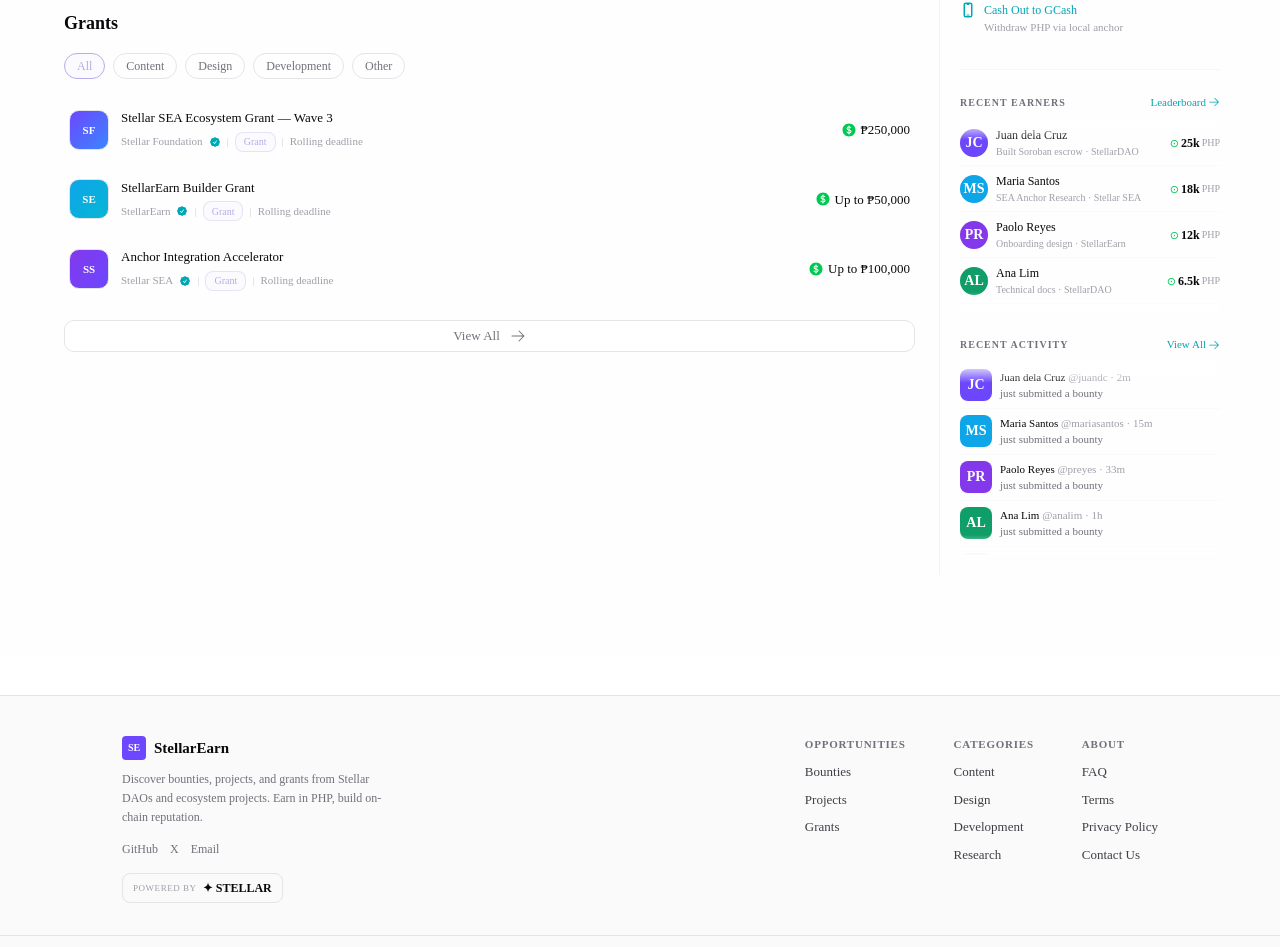
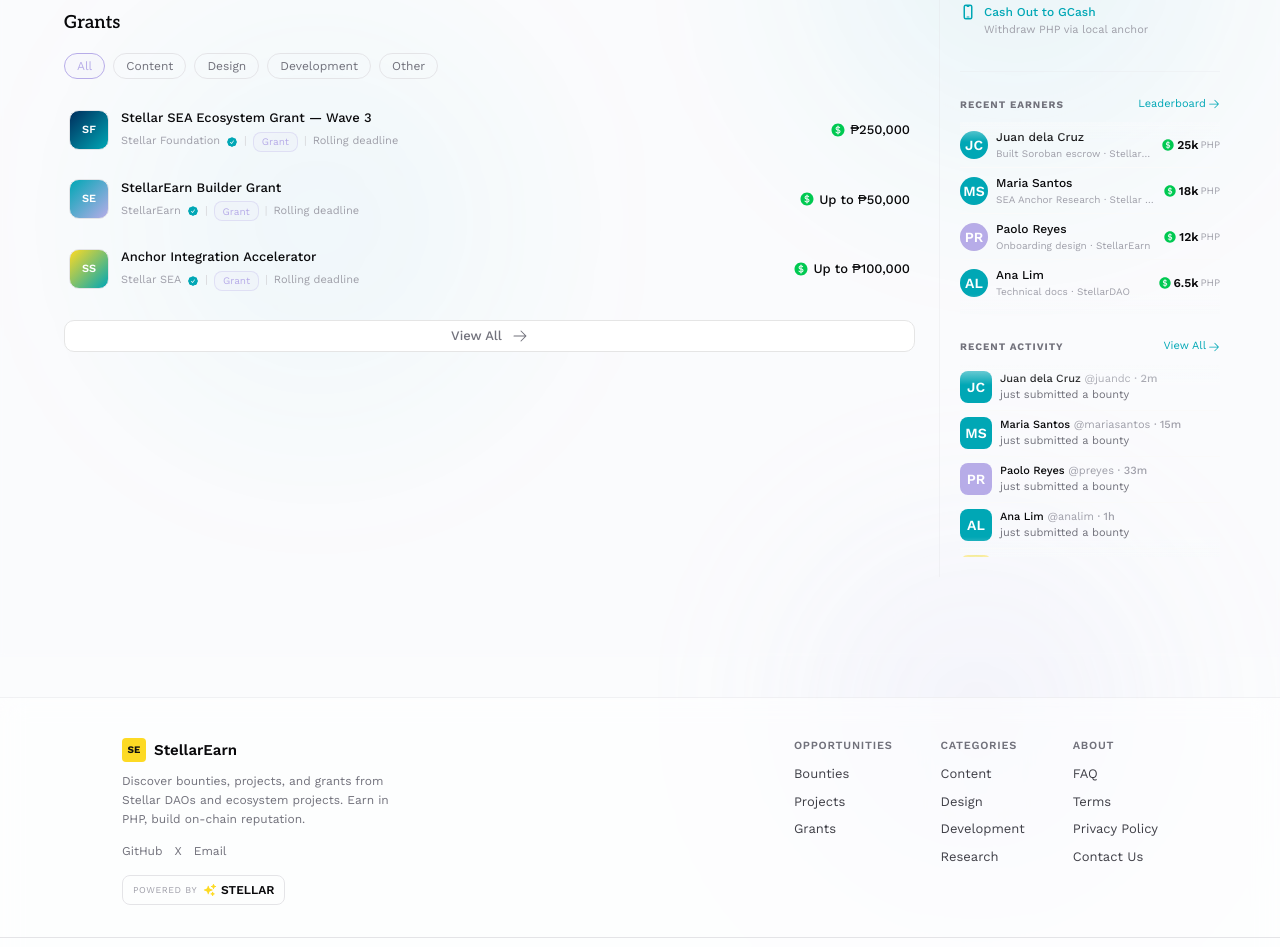
Before and after one commit to sunkissedmemento/StellarEarn, a Next.js app: page / in a window 1280 px wide. Shown: the part 908-1855 px from the top of the page. Built offline with nearby package versions, Linux system fonts and the light colour scheme.

Commit message:
style(ui): finalize shadcn component refactoring

```diff
--- a/app/globals.css
+++ b/app/globals.css
@@ -9,7 +9,7 @@
   --color-foreground: var(--foreground);
   --font-sans: var(--font-sans);
   --font-mono: var(--font-geist-mono);
-  --font-heading: var(--font-sans);
+  --font-heading: var(--font-heading);
   --color-sidebar-ring: var(--sidebar-ring);
   --color-sidebar-border: var(--sidebar-border);
   --color-sidebar-accent-foreground: var(--sidebar-accent-foreground);
@@ -46,7 +46,26 @@
   --radius-2xl: calc(var(--radius) * 1.8);
   --radius-3xl: calc(var(--radius) * 2.2);
   --radius-4xl: calc(var(--radius) * 2.6);
+
+  --color-stellar-yellow: #FDDA24;
+  --color-stellar-black: #0F0F0F;
+  --color-stellar-white: #F6F7F8;
+  --color-stellar-gray: #D6D2C4;
+  --color-stellar-lavender: #B7ACE8;
+  --color-stellar-teal: #00A7B5;
+  --color-stellar-navy: #002E5D;
 }
+
+@utility bg-stellar-fluid {
+  background: linear-gradient(135deg, #002E5D 0%, #00A7B5 30%, #B7ACE8 70%, #FDDA24 100%);
+}
+
+@utility bg-stellar-cosmic {
+  background: linear-gradient(135deg, #0F0F0F 0%, #002E5D 50%, #B7ACE8 100%);
+  background-size: 200% 200%;
+  animation: stellar-cosmic-flow 18s ease infinite;
+}
+
 
 :root {
   --background: oklch(1 0 0);
@@ -127,9 +146,18 @@
   html {
     @apply font-sans;
   }
+  h1, h2, h3, h4, h5, h6 {
+    @apply font-heading;
+  }
 }
 
 @keyframes scroll-up {
   from { transform: translateY(0); }
   to { transform: translateY(-50%); }
 }
+
+@keyframes stellar-cosmic-flow {
+  0% { background-position: 0% 50%; }
+  50% { background-position: 100% 50%; }
+  100% { background-position: 0% 50%; }
+}
--- a/app/layout.tsx
+++ b/app/layout.tsx
@@ -1,12 +1,17 @@
 import type { Metadata } from "next";
-import { Geist, Geist_Mono } from "next/font/google";
+import { Work_Sans, Aleo, Geist_Mono } from "next/font/google";
 import { Toaster } from "@/components/ui/sonner";
 import { Header } from "@/components/layout/header";
 import { Footer } from "@/components/layout/footer";
 import "./globals.css";
 
-const geistSans = Geist({
-  variable: "--font-geist-sans",
+const workSans = Work_Sans({
+  variable: "--font-sans",
+  subsets: ["latin"],
+});
+
+const aleo = Aleo({
+  variable: "--font-heading",
   subsets: ["latin"],
 });
 
@@ -28,11 +33,18 @@
   return (
     <html
       lang="en"
-      className={`${geistSans.variable} ${geistMono.variable} h-full antialiased`}
+      className={`${workSans.variable} ${aleo.variable} ${geistMono.variable} h-full antialiased`}
     >
-      <body className="flex min-h-full flex-col font-sans text-zinc-950">
+      <body className="relative flex min-h-full flex-col font-sans text-zinc-950 bg-slate-50/50">
+        {/* Ambient Glow Blobs */}
+        <div className="pointer-events-none absolute inset-0 overflow-hidden -z-10">
+          <div className="absolute top-[10%] left-[5%] h-[350px] w-[350px] rounded-full bg-[#B7ACE8]/15 blur-[100px] animate-pulse" style={{ animationDuration: "12s" }} />
+          <div className="absolute top-[35%] right-[5%] h-[400px] w-[400px] rounded-full bg-[#00A7B5]/12 blur-[120px] animate-pulse" style={{ animationDuration: "16s", animationDelay: "2s" }} />
+          <div className="absolute bottom-[30%] left-[10%] h-[380px] w-[380px] rounded-full bg-[#00A7B5]/10 blur-[110px] animate-pulse" style={{ animationDuration: "14s", animationDelay: "1s" }} />
+          <div className="absolute bottom-[5%] right-[10%] h-[350px] w-[350px] rounded-full bg-[#B7ACE8]/15 blur-[100px] animate-pulse" style={{ animationDuration: "10s", animationDelay: "3s" }} />
+        </div>
         <Header />
-        <main className="flex-1">
+        <main className="flex-1 relative z-10">
           {children}
         </main>
         <Footer />
--- a/components/features/earner-card.tsx
+++ b/components/features/earner-card.tsx
@@ -1,4 +1,5 @@
 import { Avatar, AvatarFallback } from "@/components/ui/avatar";
+import { CurrencyDollarIcon } from "@heroicons/react/24/solid";
 
 interface EarnerRowProps {
   name: string;
@@ -20,7 +21,7 @@
         <div className="truncate text-[10px] text-zinc-400">{task}</div>
       </div>
       <div className="flex shrink-0 items-center gap-0.5">
-        <span className="text-[11px] text-green-500">⊙</span>
+        <CurrencyDollarIcon className="w-3.5 h-3.5 text-green-500" />
         <span className="text-[12px] font-semibold text-zinc-950">{prize}</span>
         <span className="text-[10px] text-zinc-400">{token}</span>
       </div>
--- a/components/features/infinite-carousel.tsx
+++ b/components/features/infinite-carousel.tsx
@@ -11,8 +11,8 @@
       onMouseEnter={() => setPaused(true)}
       onMouseLeave={() => setPaused(false)}
     >
-      <div className="absolute inset-x-0 top-0 z-10 h-5 bg-gradient-to-b from-white to-transparent pointer-events-none" />
-      <div className="absolute inset-x-0 bottom-0 z-10 h-5 bg-gradient-to-t from-white to-transparent pointer-events-none" />
+      <div className="absolute inset-x-0 top-0 z-10 h-5 bg-gradient-to-b from-slate-50/60 to-transparent pointer-events-none" />
+      <div className="absolute inset-x-0 bottom-0 z-10 h-5 bg-gradient-to-t from-slate-50/60 to-transparent pointer-events-none" />
 
       <div
         className="flex flex-col animate-[scroll-up_linear_infinite]"
--- a/components/layout/footer.tsx
+++ b/components/layout/footer.tsx
@@ -1,10 +1,12 @@
+import { SparklesIcon, GlobeAltIcon, ChevronUpDownIcon, ViewColumnsIcon } from "@heroicons/react/24/solid";
+
 export function Footer() {
   return (
-    <footer className="mt-10 border-t border-zinc-200 bg-zinc-50">
+    <footer className="mt-10 border-t border-zinc-200/50 bg-white/50 backdrop-blur-md">
       <div className="mx-auto flex max-w-[1100px] flex-col justify-between gap-10 p-8 pb-8 pt-10 md:flex-row md:px-8">
         <div className="max-w-[280px]">
           <div className="mb-2.5 flex items-center gap-2 text-[15px] font-semibold text-zinc-950">
-            <div className="flex h-6 w-6 shrink-0 items-center justify-center rounded bg-[#6c47ff] text-[10px] font-bold text-white">
+            <div className="flex h-6 w-6 shrink-0 items-center justify-center rounded bg-[#FDDA24] text-[10px] font-bold text-[#0F0F0F]">
               SE
             </div>
             <span>StellarEarn</span>
@@ -19,7 +21,9 @@
           </div>
           <div className="inline-flex items-center gap-1.5 rounded-md border border-zinc-200 px-2.5 py-1.5">
             <span className="text-[9px] tracking-[0.06em] text-zinc-400">POWERED BY</span>
-            <span className="text-xs font-semibold text-zinc-950">✦ STELLAR</span>
+            <span className="flex items-center gap-1 text-xs font-semibold text-zinc-950">
+              <SparklesIcon className="w-3.5 h-3.5 text-[#FDDA24]" /> STELLAR
+            </span>
           </div>
         </div>
         <div className="flex flex-wrap gap-12">
@@ -33,7 +37,7 @@
                 {col.title}
               </div>
               {col.links.map((l) => (
-                <a key={l} href="#" className="text-[13px] text-zinc-700 no-underline hover:text-[#6c47ff]">
+                <a key={l} href="#" className="text-[13px] text-zinc-700 no-underline hover:text-[#00A7B5]">
                   {l}
                 </a>
               ))}
@@ -45,9 +49,13 @@
         <span>© 2025 StellarEarn. All rights reserved.</span>
         <div className="flex items-center gap-1.5">
           <span className="text-[11px] font-semibold uppercase tracking-[0.06em] text-zinc-400">SKILL</span>
-          <span className="cursor-pointer text-xs text-zinc-700">● All Skills ↕</span>
+          <span className="flex items-center gap-1 cursor-pointer text-xs text-zinc-700">
+            <ViewColumnsIcon className="w-3.5 h-3.5 text-zinc-400" /> All Skills <ChevronUpDownIcon className="w-3 h-3" />
+          </span>
           <span className="ml-4 text-[11px] font-semibold uppercase tracking-[0.06em] text-zinc-400">REGION</span>
-          <span className="cursor-pointer text-xs text-zinc-700">🌐 Global ↕</span>
+          <span className="flex items-center gap-1 cursor-pointer text-xs text-zinc-700">
+            <GlobeAltIcon className="w-3.5 h-3.5 text-zinc-400" /> Global <ChevronUpDownIcon className="w-3 h-3" />
+          </span>
         </div>
       </div>
     </footer>
--- a/components/ui/card.tsx
+++ b/components/ui/card.tsx
@@ -12,7 +12,7 @@
       data-slot="card"
       data-size={size}
       className={cn(
-        "group/card flex flex-col gap-4 overflow-hidden rounded-xl bg-card py-4 text-sm text-card-foreground ring-1 ring-foreground/10 has-data-[slot=card-footer]:pb-0 has-[>img:first-child]:pt-0 data-[size=sm]:gap-3 data-[size=sm]:py-3 data-[size=sm]:has-data-[slot=card-footer]:pb-0 *:[img:first-child]:rounded-t-xl *:[img:last-child]:rounded-b-xl",
+        "group/card flex flex-col gap-4 overflow-hidden rounded-xl bg-white/60 backdrop-blur-md border border-zinc-200/30 shadow-sm transition-all duration-200 hover:bg-white/75 hover:shadow-md hover:border-zinc-200/50 py-4 text-sm text-card-foreground has-data-[slot=card-footer]:pb-0 has-[>img:first-child]:pt-0 data-[size=sm]:gap-3 data-[size=sm]:py-3 data-[size=sm]:has-data-[slot=card-footer]:pb-0 *:[img:first-child]:rounded-t-xl *:[img:last-child]:rounded-b-xl",
         className
       )}
       {...props}
@@ -84,7 +84,7 @@
     <div
       data-slot="card-footer"
       className={cn(
-        "flex items-center rounded-b-xl border-t bg-muted/50 p-4 group-data-[size=sm]/card:p-3",
+        "flex items-center rounded-b-xl border-t border-zinc-200/30 bg-white/20 p-4 group-data-[size=sm]/card:p-3",
         className
       )}
       {...props}
--- a/lib/data.ts
+++ b/lib/data.ts
@@ -1,34 +1,34 @@
 export const BOUNTIES = [
-  { id: 1, title: "Build a Soroban token swap interface", org: "StellarDAO", initials: "SD", bg: "#6c47ff1a", color: "#6c47ff", prize: 25000, type: "bounty" as const, skill: "dev", deadline: "Jun 1", due: "Due in 6d", submissions: 4, fee: "2 XLM", featured: true, live: true, desc: "Build a clean UI for swapping Stellar assets via a deployed Soroban contract. Integrate Freighter wallet. Supports USDC, XLM, and PHP-anchor assets.", deliverables: ["Next.js or React app deployed to Vercel", "Freighter wallet connect + SEP-10 auth", "Live testnet contract calls", "Mobile-responsive UI", "GitHub repo + recorded demo"] },
-  { id: 2, title: "Design contributor onboarding for StellarEarn", org: "StellarEarn", initials: "SE", bg: "#8338ec1a", color: "#8338ec", prize: 12000, type: "bounty" as const, skill: "design", deadline: "May 28", due: "Due in 1d", submissions: 7, fee: "2 XLM", featured: true, live: true, desc: "Design the onboarding experience for first-time contributors — wallet connect, profile setup, and first bounty discovery.", deliverables: ["Figma file with full flow, min 8 screens", "Mobile + desktop variants", "Wallet connect states", "Handoff-ready with component notes"] },
-  { id: 3, title: "Write technical docs for Soroban escrow contract", org: "StellarDAO", initials: "SD", bg: "#6c47ff1a", color: "#6c47ff", prize: 6500, type: "bounty" as const, skill: "content", deadline: "May 20", due: "Due in 3d", submissions: 11, fee: "2 XLM", featured: false, live: false, desc: "Document the StellarEarn escrow contract for developers integrating with it. Cover all public functions, error codes, and JS SDK integration examples.", deliverables: ["README with full contract API docs", "Integration guide with JS examples", "Error handling reference", "Deployed docs site"] },
-  { id: 4, title: "Research report: PHP anchor landscape in SEA", org: "Stellar SEA", initials: "SS", bg: "#0ea5e91a", color: "#0ea5e9", prize: 18000, type: "bounty" as const, skill: "research", deadline: "Jun 15", due: "Due in 4d", submissions: 2, fee: "2 XLM", featured: false, live: true, desc: "Map Stellar anchors operating in SEA supporting PHP, IDR, or MYR. Evaluate SEP compliance, fees, and UX.", deliverables: ["Min 5 anchors reviewed in depth", "SEP-6 / SEP-24 compliance matrix", "Fee comparison table", "Recommended shortlist", "PDF + Notion deliverable"] },
-  { id: 5, title: "Community growth lead — Stellar PH", org: "Stellar SEA", initials: "SS", bg: "#0ea5e91a", color: "#0ea5e9", prize: 9000, type: "bounty" as const, skill: "content", deadline: "May 30", due: "Due in 4d", submissions: 5, fee: "2 XLM", featured: false, live: true, desc: "Grow the Stellar Philippines community. Host 2 local events, produce 4 pieces of content, and onboard 50 new contributors.", deliverables: ["Evidence of 2 IRL events hosted", "4 published content pieces", "50 new signups via referral link", "Monthly report"] },
-  { id: 6, title: "Build Freighter wallet mobile adapter", org: "StellarDAO", initials: "SD", bg: "#6c47ff1a", color: "#6c47ff", prize: 32000, type: "bounty" as const, skill: "dev", deadline: "Jun 20", due: "Due in 19d", submissions: 3, fee: "2 XLM", featured: true, live: true, desc: "Build a React Native compatible adapter for Freighter wallet enabling mobile dApps to sign Stellar transactions.", deliverables: ["React Native package published to npm", "Works with Expo and bare RN", "Full test suite", "Demo app"] },
+  { id: 1, title: "Build a Soroban token swap interface", org: "StellarDAO", initials: "SD", bg: "#00A7B51a", color: "#00A7B5", prize: 25000, type: "bounty" as const, skill: "dev", deadline: "Jun 1", due: "Due in 6d", submissions: 4, fee: "2 XLM", featured: true, live: true, desc: "Build a clean UI for swapping Stellar assets via a deployed Soroban contract. Integrate Freighter wallet. Supports USDC, XLM, and PHP-anchor assets.", deliverables: ["Next.js or React app deployed to Vercel", "Freighter wallet connect + SEP-10 auth", "Live testnet contract calls", "Mobile-responsive UI", "GitHub repo + recorded demo"] },
+  { id: 2, title: "Design contributor onboarding for StellarEarn", org: "StellarEarn", initials: "SE", bg: "#B7ACE81a", color: "#B7ACE8", prize: 12000, type: "bounty" as const, skill: "design", deadline: "May 28", due: "Due in 1d", submissions: 7, fee: "2 XLM", featured: true, live: true, desc: "Design the onboarding experience for first-time contributors — wallet connect, profile setup, and first bounty discovery.", deliverables: ["Figma file with full flow, min 8 screens", "Mobile + desktop variants", "Wallet connect states", "Handoff-ready with component notes"] },
+  { id: 3, title: "Write technical docs for Soroban escrow contract", org: "StellarDAO", initials: "SD", bg: "#00A7B51a", color: "#00A7B5", prize: 6500, type: "bounty" as const, skill: "content", deadline: "May 20", due: "Due in 3d", submissions: 11, fee: "2 XLM", featured: false, live: false, desc: "Document the StellarEarn escrow contract for developers integrating with it. Cover all public functions, error codes, and JS SDK integration examples.", deliverables: ["README with full contract API docs", "Integration guide with JS examples", "Error handling reference", "Deployed docs site"] },
+  { id: 4, title: "Research report: PHP anchor landscape in SEA", org: "Stellar SEA", initials: "SS", bg: "#00A7B51a", color: "#00A7B5", prize: 18000, type: "bounty" as const, skill: "research", deadline: "Jun 15", due: "Due in 4d", submissions: 2, fee: "2 XLM", featured: false, live: true, desc: "Map Stellar anchors operating in SEA supporting PHP, IDR, or MYR. Evaluate SEP compliance, fees, and UX.", deliverables: ["Min 5 anchors reviewed in depth", "SEP-6 / SEP-24 compliance matrix", "Fee comparison table", "Recommended shortlist", "PDF + Notion deliverable"] },
+  { id: 5, title: "Community growth lead — Stellar PH", org: "Stellar SEA", initials: "SS", bg: "#B7ACE81a", color: "#B7ACE8", prize: 9000, type: "bounty" as const, skill: "content", deadline: "May 30", due: "Due in 4d", submissions: 5, fee: "2 XLM", featured: false, live: true, desc: "Grow the Stellar Philippines community. Host 2 local events, produce 4 pieces of content, and onboard 50 new contributors.", deliverables: ["Evidence of 2 IRL events hosted", "4 published content pieces", "50 new signups via referral link", "Monthly report"] },
+  { id: 6, title: "Build Freighter wallet mobile adapter", org: "StellarDAO", initials: "SD", bg: "#00A7B51a", color: "#00A7B5", prize: 32000, type: "bounty" as const, skill: "dev", deadline: "Jun 20", due: "Due in 19d", submissions: 3, fee: "2 XLM", featured: true, live: true, desc: "Build a React Native compatible adapter for Freighter wallet enabling mobile dApps to sign Stellar transactions.", deliverables: ["React Native package published to npm", "Works with Expo and bare RN", "Full test suite", "Demo app"] },
 ];
 
 export const GRANTS = [
-  { id: 1, title: "Stellar SEA Ecosystem Grant — Wave 3", org: "Stellar Foundation", initials: "SF", bg: "linear-gradient(135deg,#6c47ff,#3a86ff)", prize: "₱250,000" },
-  { id: 2, title: "StellarEarn Builder Grant", org: "StellarEarn", initials: "SE", bg: "linear-gradient(135deg,#0ea5e9,#06b6d4)", prize: "Up to ₱50,000" },
-  { id: 3, title: "Anchor Integration Accelerator", org: "Stellar SEA", initials: "SS", bg: "linear-gradient(135deg,#8338ec,#6c47ff)", prize: "Up to ₱100,000" },
+  { id: 1, title: "Stellar SEA Ecosystem Grant — Wave 3", org: "Stellar Foundation", initials: "SF", bg: "linear-gradient(135deg,#002E5D,#00A7B5)", prize: "₱250,000" },
+  { id: 2, title: "StellarEarn Builder Grant", org: "StellarEarn", initials: "SE", bg: "linear-gradient(135deg,#00A7B5,#B7ACE8)", prize: "Up to ₱50,000" },
+  { id: 3, title: "Anchor Integration Accelerator", org: "Stellar SEA", initials: "SS", bg: "linear-gradient(135deg,#FDDA24,#00A7B5)", prize: "Up to ₱100,000" },
 ];
 
 export const EARNERS = [
-  { name: "Juan dela Cruz", task: "Built Soroban escrow · StellarDAO", prize: "25k", token: "PHP", initials: "JC", color: "#6c47ff" },
-  { name: "Maria Santos", task: "SEA Anchor Research · Stellar SEA", prize: "18k", token: "PHP", initials: "MS", color: "#0ea5e9" },
-  { name: "Paolo Reyes", task: "Onboarding design · StellarEarn", prize: "12k", token: "PHP", initials: "PR", color: "#8338ec" },
-  { name: "Ana Lim", task: "Technical docs · StellarDAO", prize: "6.5k", token: "PHP", initials: "AL", color: "#0f9e68" },
-  { name: "Renz Bautista", task: "Mobile wallet adapter · StellarDAO", prize: "32k", token: "PHP", initials: "RB", color: "#e07a14" },
-  { name: "Kath Villanueva", task: "Community growth · Stellar PH", prize: "9k", token: "PHP", initials: "KV", color: "#f43f5e" },
+  { name: "Juan dela Cruz", task: "Built Soroban escrow · StellarDAO", prize: "25k", token: "PHP", initials: "JC", color: "#00A7B5" },
+  { name: "Maria Santos", task: "SEA Anchor Research · Stellar SEA", prize: "18k", token: "PHP", initials: "MS", color: "#00A7B5" },
+  { name: "Paolo Reyes", task: "Onboarding design · StellarEarn", prize: "12k", token: "PHP", initials: "PR", color: "#B7ACE8" },
+  { name: "Ana Lim", task: "Technical docs · StellarDAO", prize: "6.5k", token: "PHP", initials: "AL", color: "#00A7B5" },
+  { name: "Renz Bautista", task: "Mobile wallet adapter · StellarDAO", prize: "32k", token: "PHP", initials: "RB", color: "#FDDA24" },
+  { name: "Kath Villanueva", task: "Community growth · Stellar PH", prize: "9k", token: "PHP", initials: "KV", color: "#B7ACE8" },
 ];
 
 export const ACTIVITIES = [
-  { name: "Juan dela Cruz", handle: "@juandc", time: "2m", action: "just submitted a bounty", initials: "JC", color: "#6c47ff" },
-  { name: "Maria Santos", handle: "@mariasantos", time: "15m", action: "just submitted a bounty", initials: "MS", color: "#0ea5e9" },
-  { name: "Paolo Reyes", handle: "@preyes", time: "33m", action: "just submitted a bounty", initials: "PR", color: "#8338ec" },
-  { name: "Ana Lim", handle: "@analim", time: "1h", action: "just submitted a bounty", initials: "AL", color: "#0f9e68" },
-  { name: "Renz Bautista", handle: "@renzb", time: "2h", action: "just submitted a bounty", initials: "RB", color: "#e07a14" },
-  { name: "Kath Villanueva", handle: "@kathv", time: "3h", action: "just submitted a bounty", initials: "KV", color: "#f43f5e" },
+  { name: "Juan dela Cruz", handle: "@juandc", time: "2m", action: "just submitted a bounty", initials: "JC", color: "#00A7B5" },
+  { name: "Maria Santos", handle: "@mariasantos", time: "15m", action: "just submitted a bounty", initials: "MS", color: "#00A7B5" },
+  { name: "Paolo Reyes", handle: "@preyes", time: "33m", action: "just submitted a bounty", initials: "PR", color: "#B7ACE8" },
+  { name: "Ana Lim", handle: "@analim", time: "1h", action: "just submitted a bounty", initials: "AL", color: "#00A7B5" },
+  { name: "Renz Bautista", handle: "@renzb", time: "2h", action: "just submitted a bounty", initials: "RB", color: "#FDDA24" },
+  { name: "Kath Villanueva", handle: "@kathv", time: "3h", action: "just submitted a bounty", initials: "KV", color: "#B7ACE8" },
 ];
 
 export type Bounty = (typeof BOUNTIES)[number];
--- a/package.json
+++ b/package.json
@@ -10,6 +10,7 @@
   },
   "dependencies": {
     "@base-ui/react": "^1.5.0",
+    "@heroicons/react": "^2.2.0",
     "class-variance-authority": "^0.7.1",
     "clsx": "^2.1.1",
     "lucide-react": "^1.16.0",
```
Also changed, not shown: 1 other file (tests, documents, lock files or other folders).
